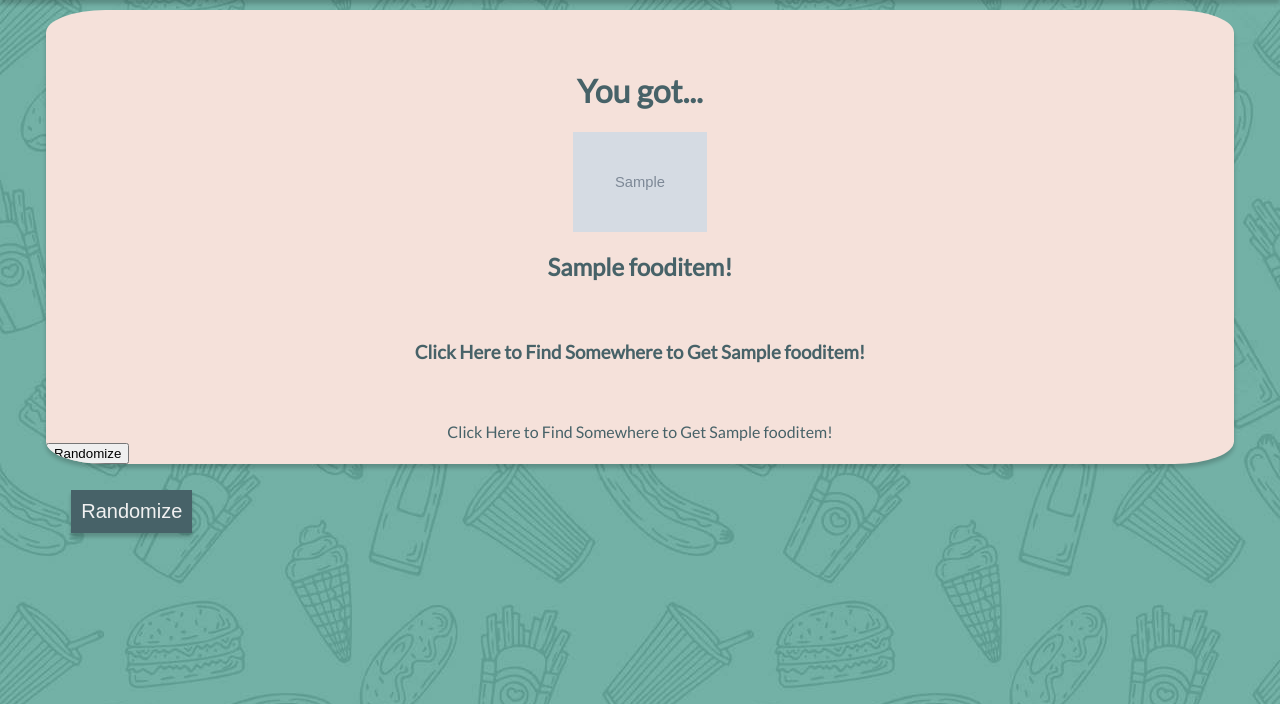
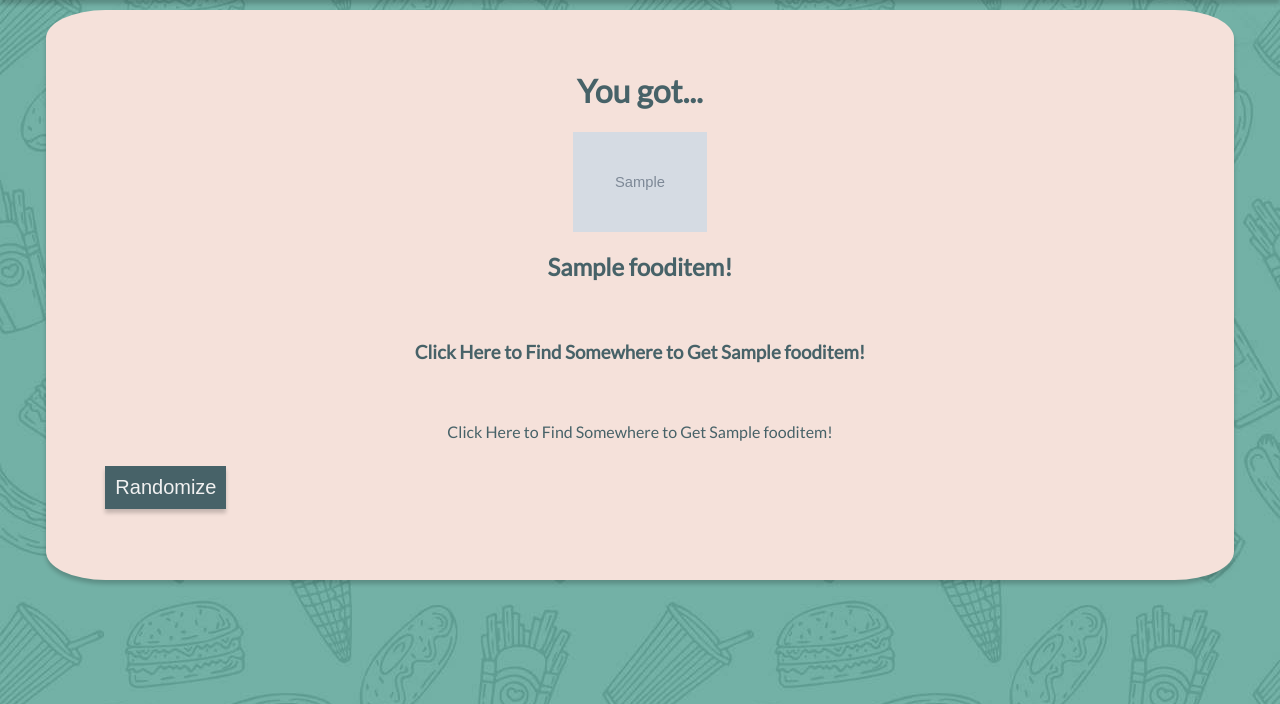
Before and after one commit to ditulliojx2693/Kravings, a Python web app: template templates/results.html in a window 1280 px wide. Shown: the part 60-764 px from the top of the page. Run offline with Jinja, Linux system fonts and the light colour scheme; the template is opened without the code that fills it: most values are stand-ins (such as "Sample title", 1, 10 or a date in 2020); grey boxes marked "Sample" are stand-in pictures.

Commit message:
got rid of unneccesary randomize button

```diff
--- a/templates/results.html
+++ b/templates/results.html
@@ -27,9 +27,8 @@
       <center><h2 style="padding-bottom: 40px;">{{fooditem}}!</h2></center>
       <center><h3 style="padding-bottom: 40px;">Click Here to Find Somewhere to Get {{fooditem}}!</h3></center>
         <form action="/yelppage"><button type="submit" class="yelp">Click Here to Find Somewhere to Get {{fooditem}}!</button></form>
-      <button type="button" class="randomize" onclick="randomizeFood()">Randomize</button>
+        <form action="/results"><button type="submit" class="submit">Randomize</button></form>
     </div>
-    <form action="/results"><button type="submit" class="submit">Randomize</button></form>
 
   </body>
   <div class="footer">
```
